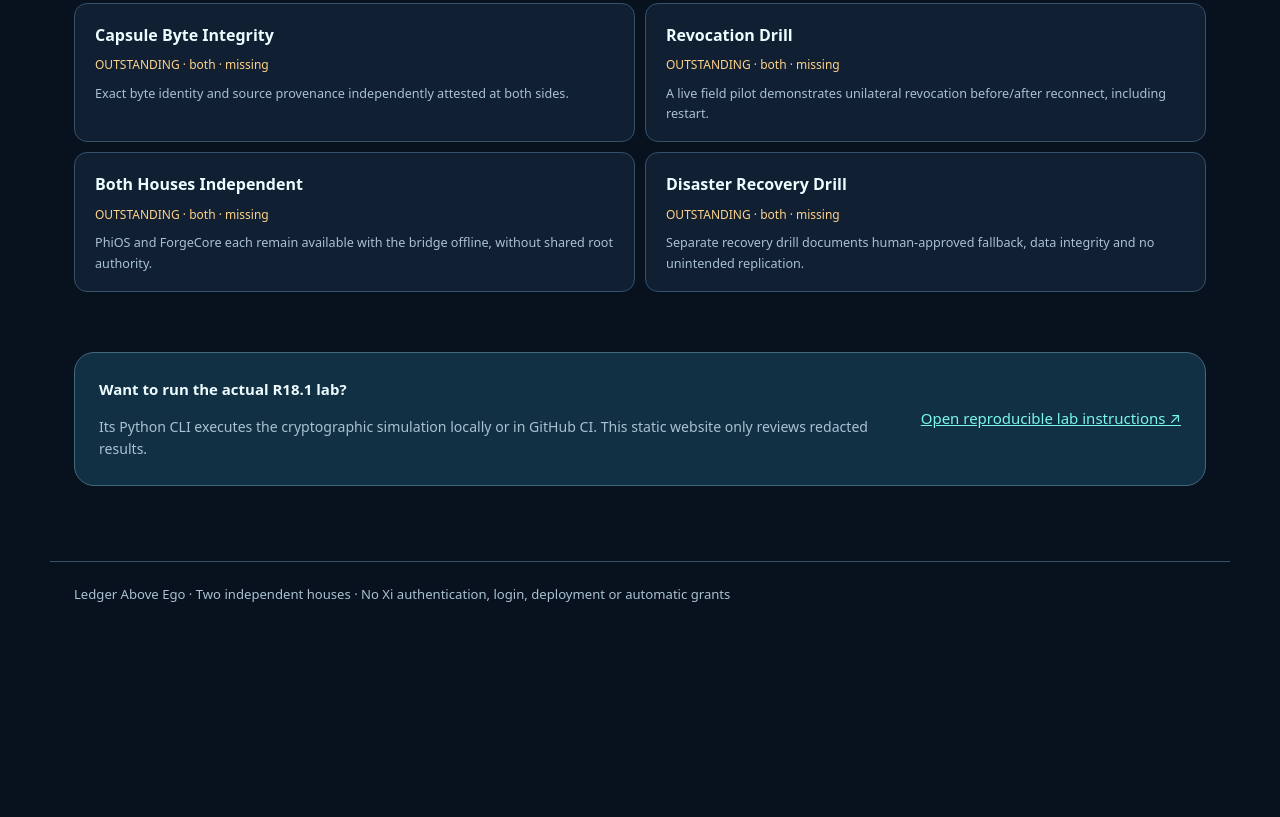
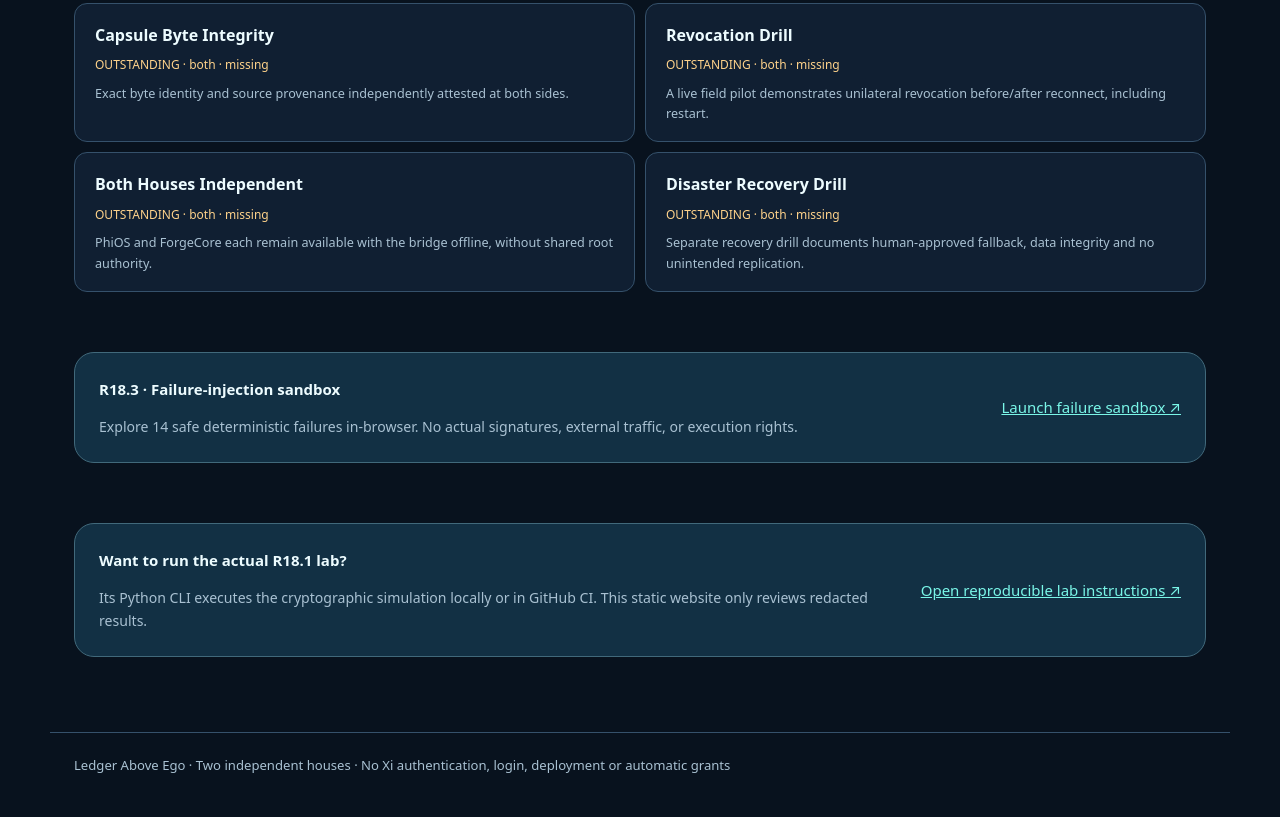
Before and after one commit to MichaelWave369/xi-vessel-bridge, a plain HTML site: page roadmap/lab.html in a window 1280 px wide. Shown: the part 2763-3580 px from the top of the page. Before the commit the page ends 3408 px from the top, so only its background shows below. Drawn offline with Linux system fonts and the light colour scheme.

Commit message:
ui(r18.3): link sandbox from live two-house console

```diff
--- a/roadmap/lab.html
+++ b/roadmap/lab.html
@@ -67,6 +67,7 @@
  <div id="gate-status" class="source-note" role="status">Loading public source roadmap…</div>
  <div id="gate-list" class="gate-list"></div>
 </section>
+<section class="footer-actions"><div><strong>R18.3 · Failure-injection sandbox</strong><p>Explore 14 safe deterministic failures in-browser. No actual signatures, external traffic, or execution rights.</p></div><a href="./fault.html" class="docs-link">Launch failure sandbox ↗</a></section>
 <section class="footer-actions"><div><strong>Want to run the actual R18.1 lab?</strong>
 <p>Its Python CLI executes the cryptographic simulation locally or in GitHub CI. This static website only reviews redacted results.</p></div>
 <a href="https://github.com/MichaelWave369/xi-vessel-bridge/blob/main/docs/XI_TWO_HOUSE_LOCAL_LAB_R181.md"
```
